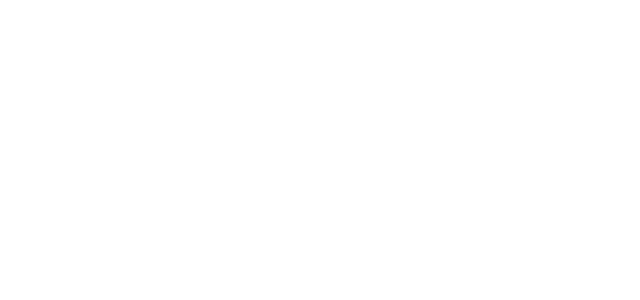
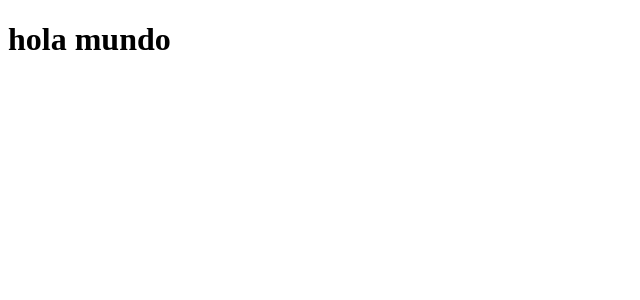
Before and after one commit to OrlandoTellez/stockmolt, a React (Vite) app in the folder dashboard/: page / in a window 1280 px wide. Shown: the top 300 px of the page, without its empty margins (0-640 px from the left). Built offline with nearby package versions, Linux system fonts and the light colour scheme.

Commit message:
feat: implementar las rutas con react router dom

```diff
--- a/dashboard/src/App.tsx
+++ b/dashboard/src/App.tsx
@@ -1,7 +1,14 @@
+import { Outlet } from "react-router-dom";
 import "./App.css";
 
 function App() {
-  return <></>;
+  return (
+    <>
+      <div>
+        <Outlet />
+      </div>
+    </>
+  );
 }
 
 export default App;
--- a/dashboard/src/main.tsx
+++ b/dashboard/src/main.tsx
@@ -1,10 +1,13 @@
 import { StrictMode } from "react";
 import { createRoot } from "react-dom/client";
 import "./index.css";
-import App from "./App.tsx";
+import { BrowserRouter } from "react-router-dom";
+import { AppRoutes } from "./routes/AppRoutes";
 
 createRoot(document.getElementById("root")!).render(
   <StrictMode>
-    <App />
+    <BrowserRouter>
+      <AppRoutes />
+    </BrowserRouter>
   </StrictMode>,
 );
--- /dev/null
+++ b/dashboard/src/pages/Index.tsx
@@ -0,0 +1,11 @@
+const Index = () => {
+  return (
+    <>
+      <div>
+        <h1>hola mundo</h1>
+      </div>
+    </>
+  );
+};
+
+export default Index;
--- a/dashboard/src/routes/AppRoutes.tsx
+++ b/dashboard/src/routes/AppRoutes.tsx
@@ -0,0 +1,15 @@
+import { Route, Routes } from "react-router-dom";
+import App from "@/App";
+import Index from "@/pages/Index";
+
+export const AppRoutes = () => {
+  return (
+    <>
+      <Routes>
+        <Route element={<App />}>
+          <Route path="/" element={<Index />} />
+        </Route>
+      </Routes>
+    </>
+  );
+};
```
